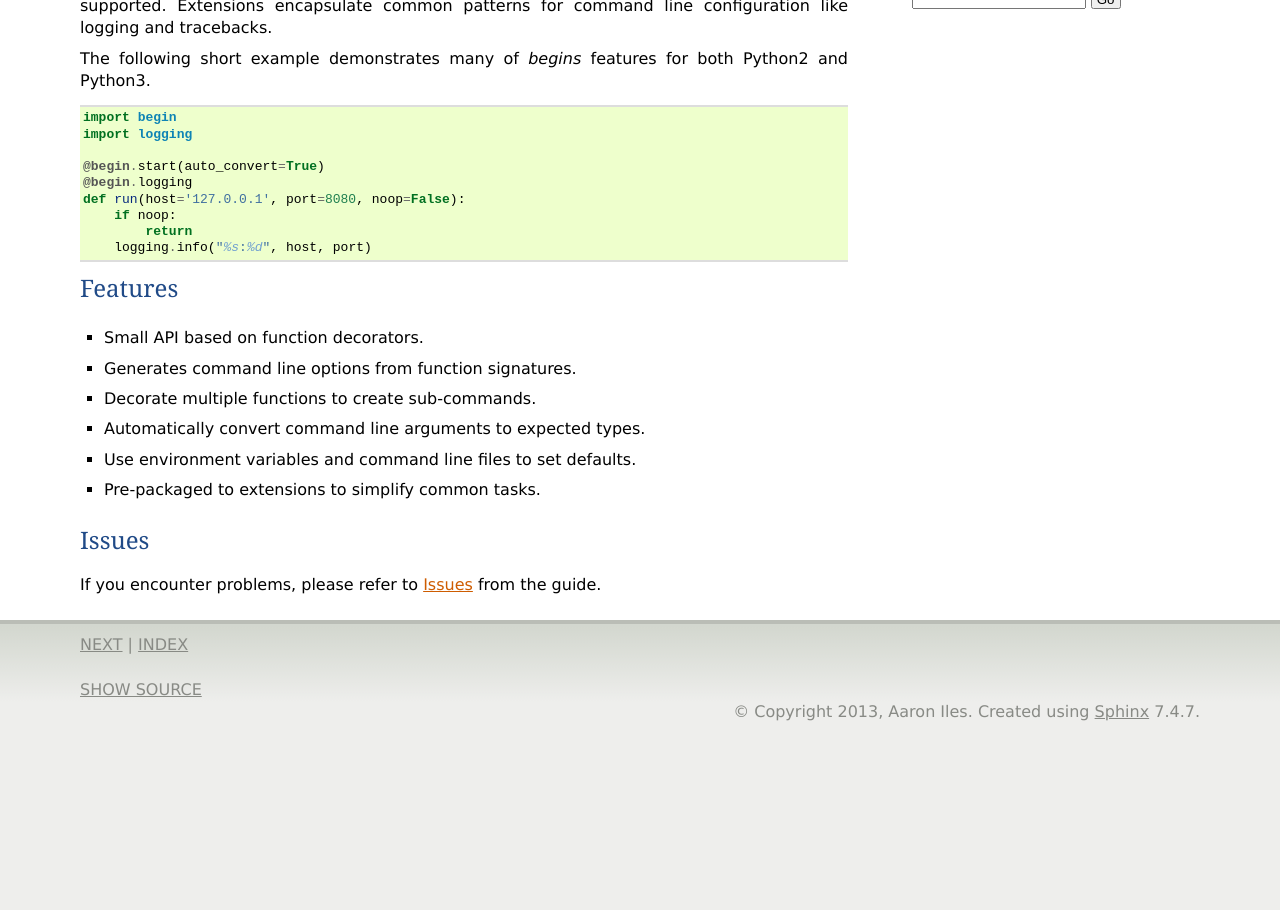
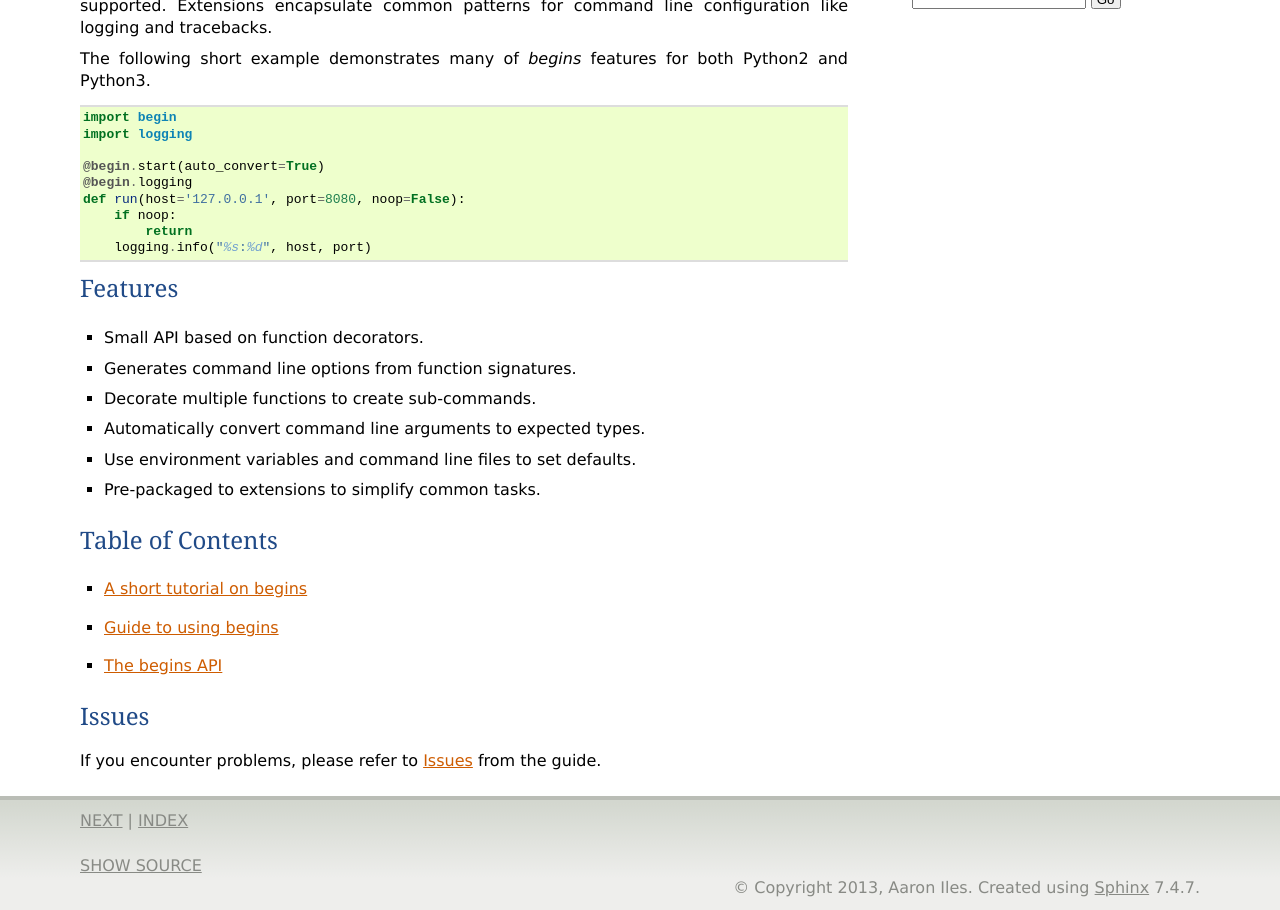
Before and after one commit to aliles/begins, a Sphinx documentation site: the page built from docs/index.rst, in a window 1280 px wide, cut to the strip 324-1234 px from the top of the page. Built offline with Sphinx 7.4.7, drawn with Linux system fonts in a browser that asks for light colours; before the commit the page ends 1058 px from its top, so only the background shows below that; some of the changed lines change nothing that is shown; some of the changed text lies outside the part shown.

Commit message:
Restore table of contents on main page
Explicitly display the table of contents in page body. Read The Docs has
issues loading the custom template over ride for the sidebar. This
prevents modify the style to include hidden entries in sidebar TOC.

```diff
--- a/docs/_templates/layout.html
+++ /dev/null
@@ -1,5 +0,0 @@
-{% extends "!layout.html" %}
-{% block sidebartoc %}
-    <h3>{{ _('Table Of Contents') }}</h3>
-    {{ toctree(includehidden=True) }}
-{% endblock %}
--- a/docs/index.rst
+++ b/docs/index.rst
@@ -56,6 +56,18 @@ Features
 * Use environment variables and command line files to set defaults.
 * Pre-packaged to extensions to simplify common tasks.
 
+=================
+Table of Contents
+=================
+
+
+.. toctree::
+   :maxdepth: 1
+
+   tutorial
+   guide
+   api
+
 ======
 Issues
 ======
@@ -63,11 +75,3 @@ Issues
 If you encounter problems,
 please refer to :ref:`issues`
 from the guide.
-
-.. toctree::
-   :hidden:
-   :maxdepth: 1
-
-   tutorial
-   guide
-   api
```
